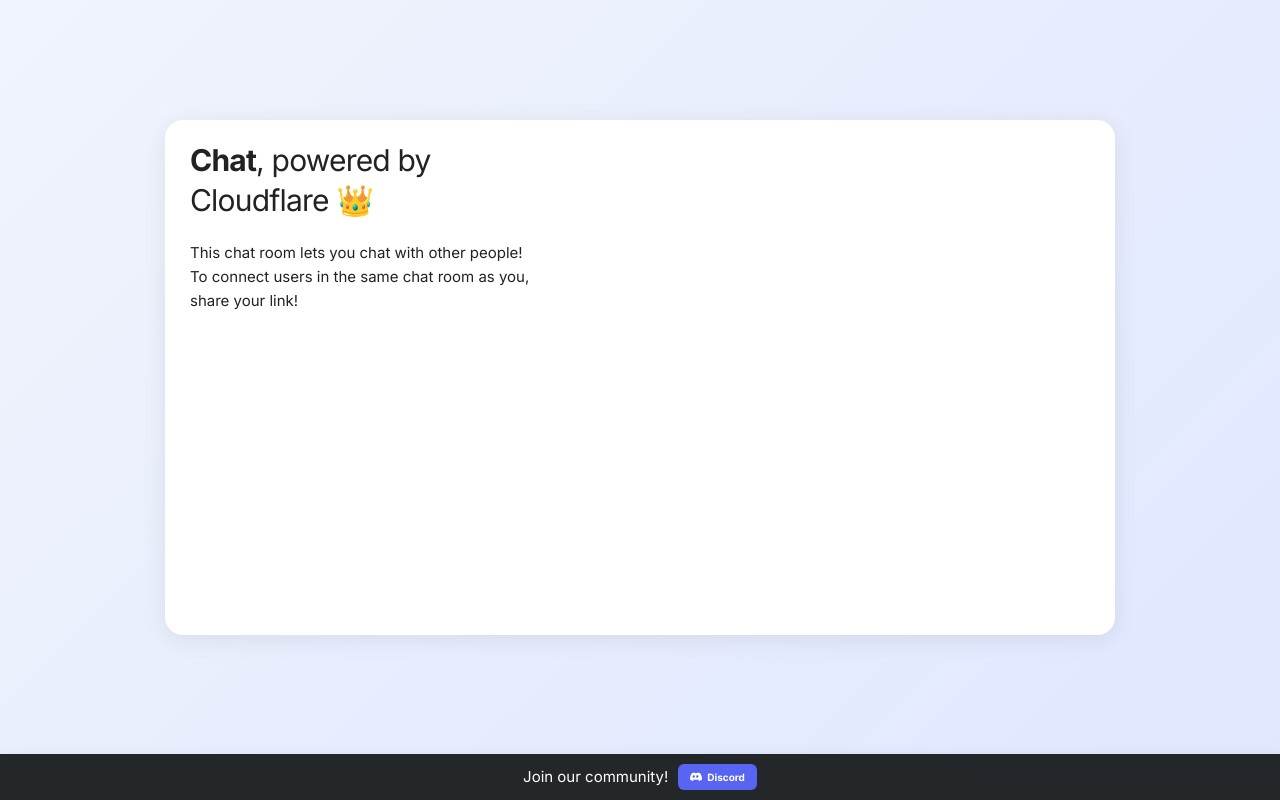
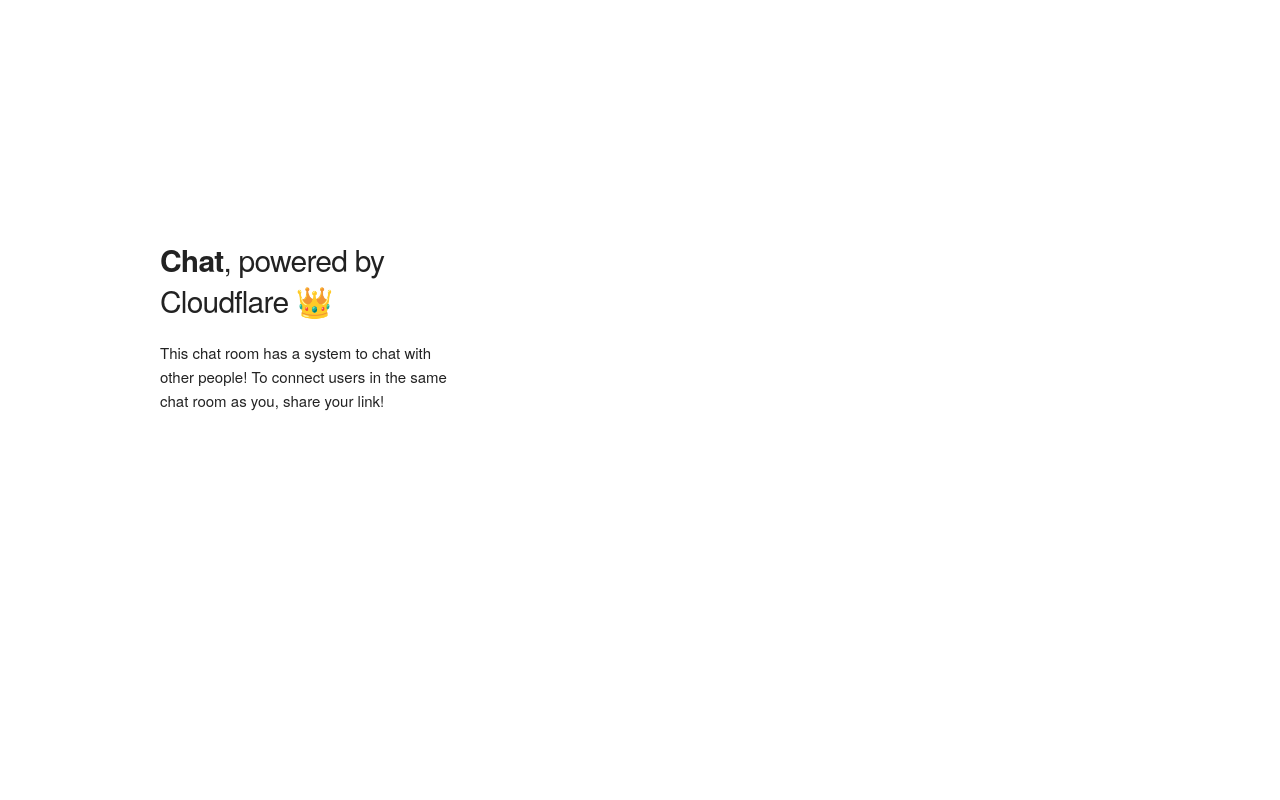
Before and after one commit to RealEliz/durable-chat-template, a React app: page public/index.html in a window 1280 px wide. Built offline with nearby package versions, Linux system fonts and the light colour scheme.

Commit message:
Update index.html

```diff
--- a/public/index.html
+++ b/public/index.html
@@ -1,188 +1,48 @@
 <!doctype html>
 <html lang="en">
   <head>
+    <!-- Basic Page Needs
+  –––––––––––––––––––––––––––––––––––––––––––––––––– -->
     <meta charset="utf-8" />
     <title>Eliz's Chat System</title>
+    <meta name="description" content="" />
+    <meta name="author" content="" />
+
+    <!-- Mobile Specific Metas
+  –––––––––––––––––––––––––––––––––––––––––––––––––– -->
     <meta name="viewport" content="width=device-width, initial-scale=1" />
-    <!-- Google Fonts -->
-    <link href="https://fonts.googleapis.com/css2?family=Inter:wght@400;700&display=swap" rel="stylesheet">
-    <!-- Your CSS -->
+
+    <!-- FONT
+  –––––––––––––––––––––––––––––––––––––––––––––––––– -->
+
+    <!-- CSS
+  –––––––––––––––––––––––––––––––––––––––––––––––––– -->
     <link rel="stylesheet" href="css/normalize.css" />
     <link rel="stylesheet" href="css/skeleton.css" />
     <link rel="stylesheet" href="styles.css" />
+
+    <!-- Favicon
+  –––––––––––––––––––––––––––––––––––––––––––––––––– -->
     <link rel="icon" type="image/ico" href="favicon.ico" />
     <script src="/dist/index.js" type="module"></script>
-    <style>
-      body {
-        font-family: 'Inter', Arial, sans-serif;
-        min-height: 100vh;
-        margin: 0;
-        background: linear-gradient(135deg, #f0f4fc 0%, #e0e7ff 100%);
-        display: flex;
-        flex-direction: column;
-      }
-      .container {
-        flex: 1 0 auto;
-        display: flex;
-        align-items: center;
-        justify-content: center;
-        min-height: 80vh;
-      }
-      .modern-card {
-        background: #fff;
-        border-radius: 18px;
-        box-shadow: 0 4px 24px rgba(0,0,0,0.08);
-        padding: 2rem 2.5rem;
-        margin: 2rem 0;
-        width: 100%;
-        max-width: 900px;
-        display: flex;
-        flex-wrap: wrap;
-        gap: 2rem;
-      }
-      .info-column {
-        flex: 1 1 260px;
-        min-width: 250px;
-        max-width: 350px;
-      }
-      .chat-column {
-        flex: 2 1 380px;
-        min-width: 320px;
-        display: flex;
-        flex-direction: column;
-      }
-      /* ENFORCE CLEAR MESSAGE STRUCTURE */
-      #root {
-        flex: 1;
-        display: flex;
-        flex-direction: column;
-        justify-content: flex-end;
-        overflow-y: auto;
-        min-height: 450px;
-        max-height: 70vh;
-        padding: 1.25rem 0.5rem;
-        gap: 0.75rem;
-      }
-      .message {
-        background: #fff;
-        border-radius: 10px;
-        padding: 0.75em 1.25em;
-        box-shadow: 0 1px 4px rgba(30,60,90,0.07);
-        max-width: 95%;
-        word-break: break-word;
-        display: flex;
-        flex-direction: column;
-        gap: 0.15em;
-        margin-bottom: 0.5em;
-      }
-      .message .user {
-        font-weight: bold;
-        color: #5865f2;
-        margin-bottom: 0.15em;
-        /* force display on its own line */
-        display: block;
-      }
-      .message .text {
-        color: #222;
-        display: block;
-      }
-      .send-message {
-        margin-top: 1.25rem;
-        display: flex;
-        gap: 0.5rem;
-      }
-      .my-input-text {
-        flex: 1;
-        padding: 0.7rem 1rem;
-        border-radius: 8px;
-        border: 1px solid #e0e7ff;
-        font-size: 1.08em;
-        box-shadow: 0 1px 4px rgba(60, 90, 120, 0.08);
-        outline: none;
-        transition: border 0.2s;
-      }
-      footer {
-        flex-shrink: 0;
-        width: 100%;
-        background: #23272a;
-        color: #fff;
-        text-align: center;
-        padding: 1rem 0;
-        position: relative;
-        bottom: 0;
-        box-shadow: 0 -2px 10px rgba(20,20,30,0.04);
-        display: flex;
-        justify-content: center;
-        align-items: center;
-        gap: 1rem;
-      }
-      .discord-btn {
-        display: inline-flex;
-        align-items: center;
-        background: #5865f2;
-        color: #fff;
-        border: none;
-        border-radius: 6px;
-        padding: 0.5rem 1.2rem;
-        font-weight: 600;
-        font-size: 1rem;
-        text-decoration: none;
-        cursor: pointer;
-        transition: background 0.2s;
-      }
-      .discord-btn:hover {
-        background: #4752c4;
-      }
-      .discord-btn svg {
-        margin-right: 0.5em;
-        height: 1.2em;
-        width: 1.2em;
-        vertical-align: middle;
-      }
-      @media (max-width: 850px) {
-        .modern-card {
-          flex-direction: column;
-          padding: 1.5rem 1rem;
-        }
-        .chat-column, .info-column {
-          min-width: 0;
-          max-width: 100%;
-        }
-      }
-    </style>
   </head>
   <body>
-    <div class="container">
-      <div class="modern-card">
-        <div class="info-column">
+    <!-- Primary Page Layout
+  –––––––––––––––––––––––––––––––––––––––––––––––––– -->
+    <div class="container" style="width: 95%; height: 100%">
+      <div class="row" style="height: 100%">
+        <div class="one-third column" style="margin-top: 25%">
           <h4><b>Chat</b>, powered by Cloudflare 👑</h4>
           <p>
-            This chat room lets you chat with other people!<br>
+            This chat room has a system to chat with other people!
             To connect users in the same chat room as you, share your link!
           </p>
         </div>
-        <div class="chat-column">
-          <!-- Chat UI renders here -->
-          <div id="root">
-            <!--
-            Example for your JS/React code:
-            <div class="message">
-              <span class="user">Alice:</span>
-              <span class="text">Hello, this is a test message!</span>
-            </div>
-            -->
-          </div>
-        </div>
+        <div class="two-thirds column" id="root"></div>
       </div>
     </div>
-    <footer>
-      <span>Join our community!</span>
-      <a class="discord-btn" href="https://discord.gg/YOUR_INVITE_CODE" target="_blank" rel="noopener">
-        <svg viewBox="0 0 24 24" fill="currentColor">
-          <path d="M20.317 4.369a19.791 19.791 0 0 0-4.885-1.515c-.211.371-.447.86-.614 1.245a18.147 18.147 0 0 0-5.606 0 12.29 12.29 0 0 0-.625-1.245A19.736 19.736 0 0 0 3.684 4.369c-3.1 4.532-3.942 8.946-3.51 13.295a19.959 19.959 0 0 0 5.993 2.099c.483-.659.912-1.358 1.28-2.091a12.652 12.652 0 0 1-2.012-.972c.168-.127.332-.262.491-.403 3.959 1.772 8.234 1.772 12.169 0 .16.141.324.276.491.403-.653.383-1.33.7-2.012.972.37.733.799 1.432 1.283 2.091a19.935 19.935 0 0 0 5.99-2.099c.43-4.349-.41-8.763-3.51-13.295zm-12.9 9.291c-1.233 0-2.236-1.13-2.236-2.519 0-1.389.983-2.519 2.236-2.519 1.262 0 2.25 1.13 2.236 2.519 0 1.389-.983 2.519-2.236 2.519zm7.166 0c-1.233 0-2.236-1.13-2.236-2.519 0-1.389.983-2.519 2.236-2.519 1.262 0 2.25 1.13 2.236 2.519 0 1.389-.974 2.519-2.236 2.519z"/>
-        </svg>
-        Discord
-      </a>
-    </footer>
+
+    <!-- End Document
+  –––––––––––––––––––––––––––––––––––––––––––––––––– -->
   </body>
 </html>
```
